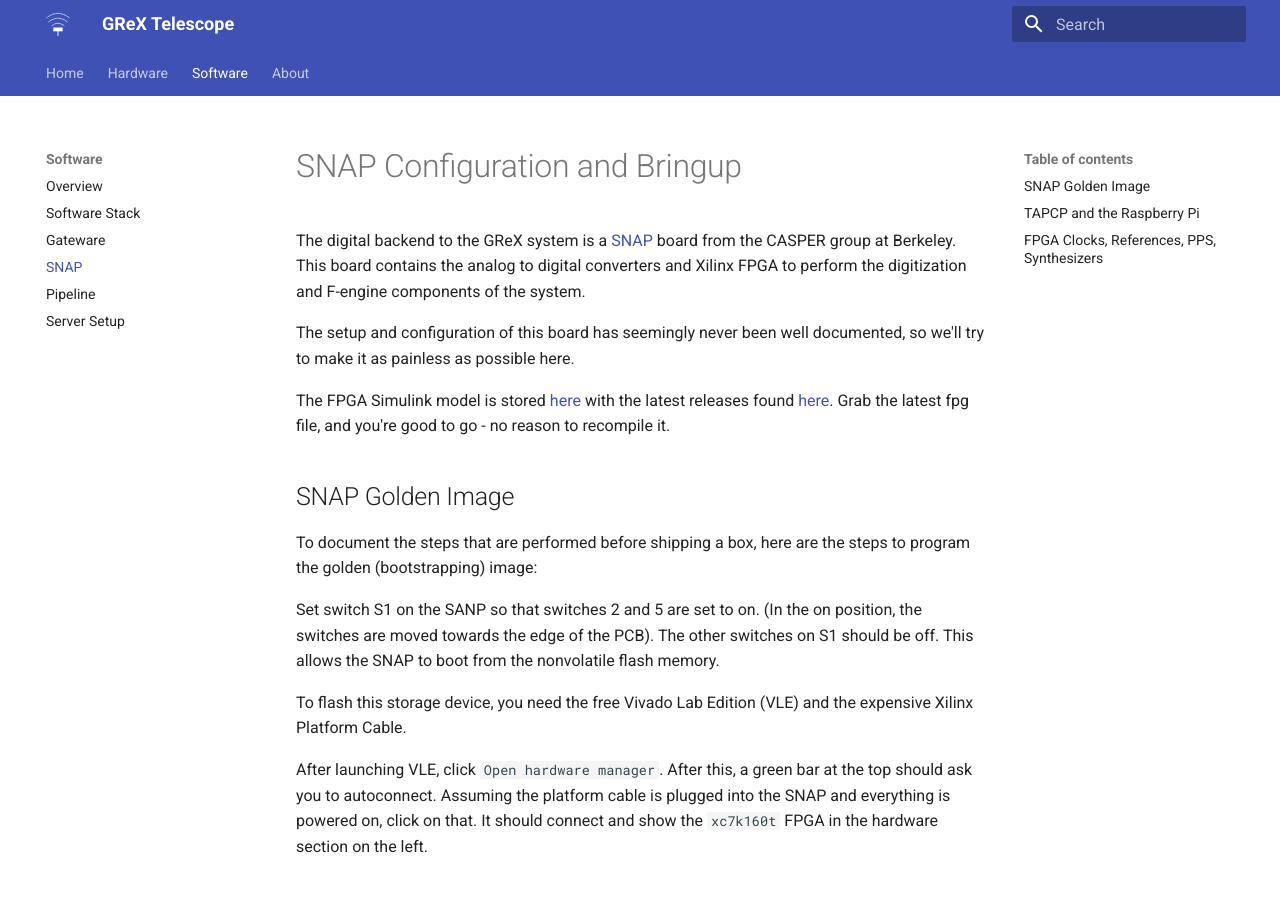
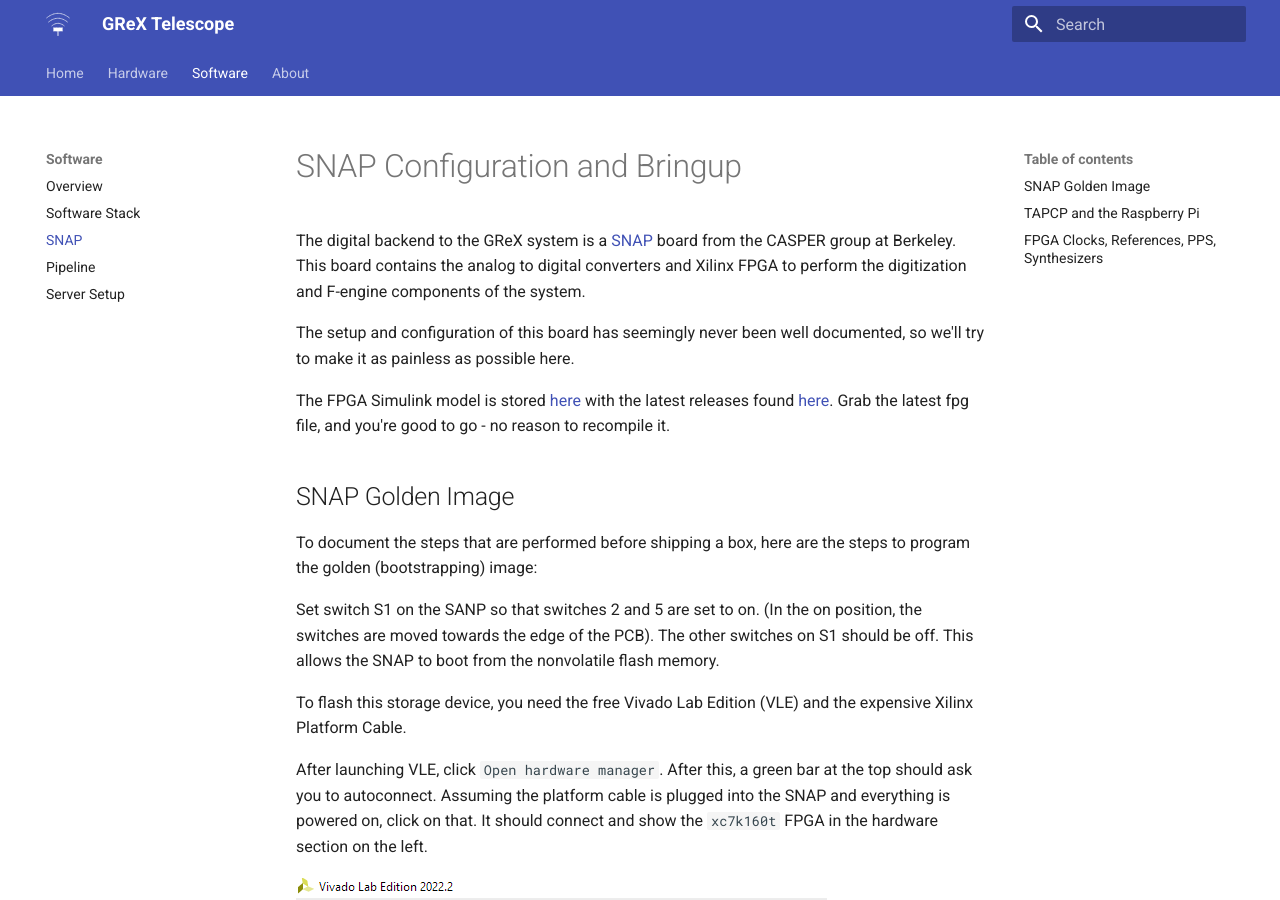
Before and after one commit to courtneyjkeeler/grex-telescope.github.io, an MkDocs documentation site: the page built from docs/software/snap.md, in a window 1280 px wide and 900 px high. Built offline with MkDocs 1.6.1 and Material for MkDocs 9.7.7, drawn with Linux system fonts in a browser that asks for light colours.

Commit message:
Update some dead links

```diff
--- a/docs/software/snap.md
+++ b/docs/software/snap.md
@@ -26,18 +26,18 @@
 
 After launching VLE, click `Open hardware manager`. After this, a green bar at the top should ask you to autoconnect. Assuming the platform cable is plugged into the SNAP and everything is powered on, click on that. It should connect and show the `xc7k160t` FPGA in the hardware section on the left.
 
-![](assets/snap_connect.png)
+![](../assets/snap_connect.png)
 
 In VLE, under `tools` go to `Add configuration memory device`.
 Use the memory device `n25q256-3.3v-spi-x1_x2_x4`.
 
-![](assets/config_mem.png)
+![](../assets/config_mem.png)
 
 It will then ask if you want to program the memory now, hit `Ok`.
 
-Using the golden image for the configuration file [here](assets/golden.bin), program the entire configuration memory device.
+Using the golden image for the configuration file [here](../assets/golden.bin), program the entire configuration memory device.
 
-![](assets/snap_prog.png)
+![](../assets/snap_prog.png)
 
 Unplug programmer before rebooting.
 All done! A reboot should start blinking some LEDs and the ethernet should get a DHCP address (if it's plugged in).
--- a/mkdocs.yml
+++ b/mkdocs.yml
@@ -20,7 +20,6 @@
   - Software:
       - "Overview": software/overview.md
       - "Software Stack": software/stack.md
-      - "Gateware": software/gateware.md
       - "SNAP": software/snap.md
       - "Pipeline": software/pipeline.md
       - "Server Setup": software/server_setup.md
```
